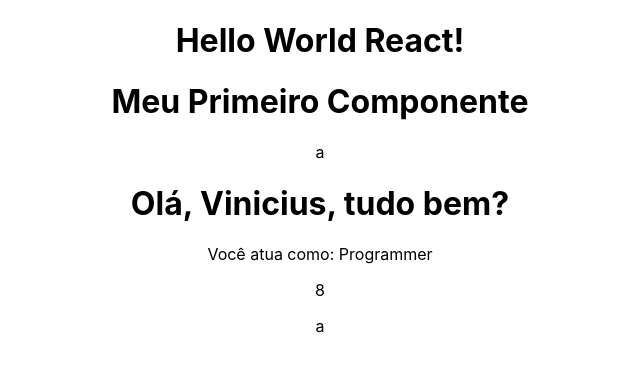
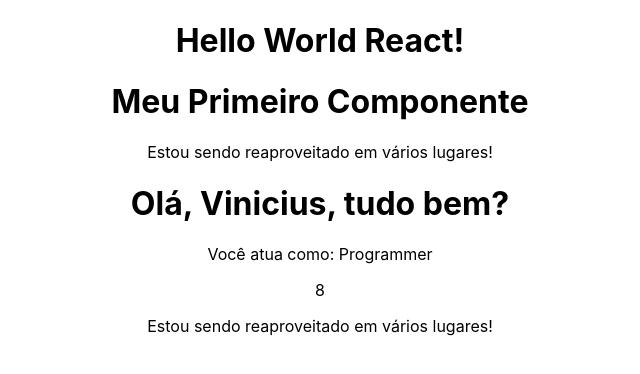
Before and after one commit to viniciusschnoor/hello-world, a React (Create React App) app: page / in a window 1280 px wide. Shown: the top 374 px of the page, without its empty margins (320-960 px from the left). Built offline with nearby package versions, Linux system fonts and the light colour scheme.

Commit message:
onClick Funcion

```diff
--- a/src/components/MyComponent.js
+++ b/src/components/MyComponent.js
@@ -1,7 +1,7 @@
 const MyComponent = () => {
     return(
         <div>
-            <p>a</p>
+            <p>Estou sendo reaproveitado em vários lugares!</p>
         </div>
     );
 };
```
Also changed, not shown: notes.txt.
